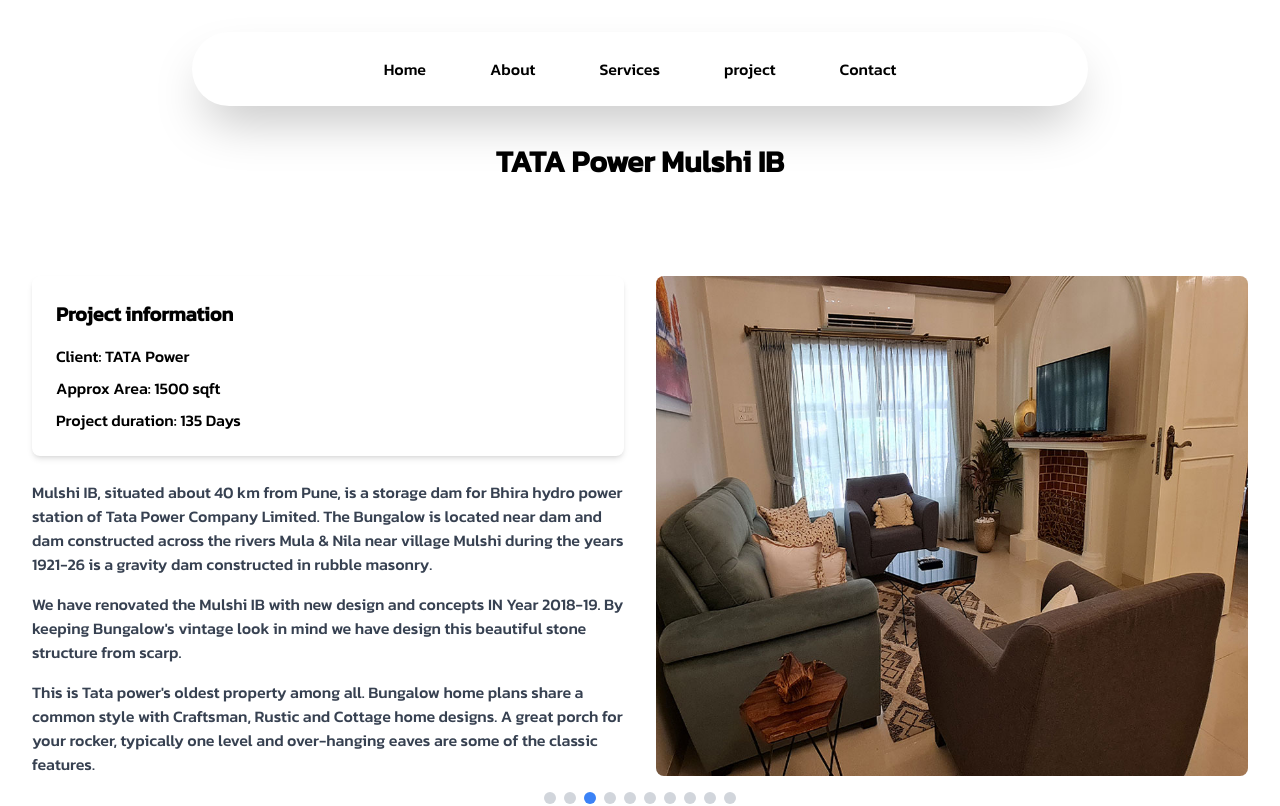
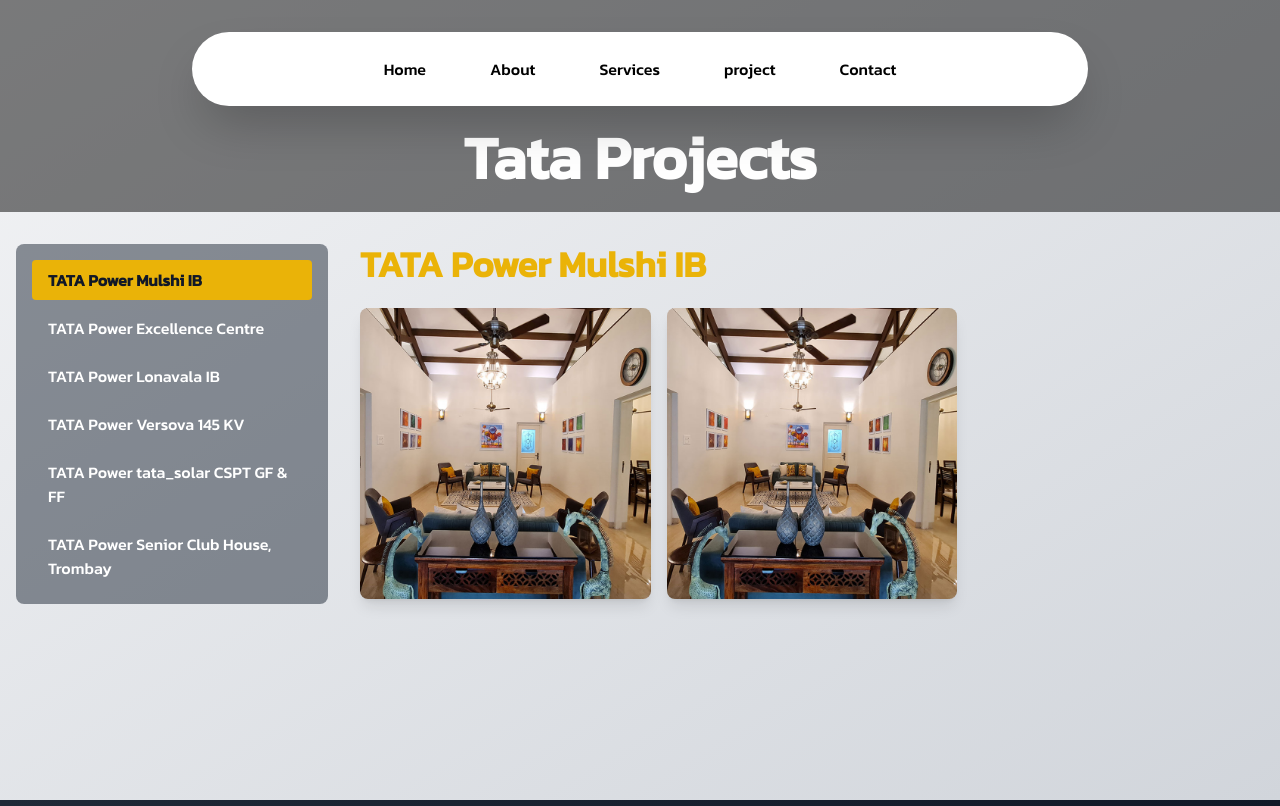
Before and after one commit to AkshayKalamkarr/supremeinfrastructure, a Next.js app: page /project/TATA in a window 1280 px wide. Shown: the top 806 px of the page. Built offline with nearby package versions, Linux system fonts and the light colour scheme.

Commit message:
new code

```diff
--- a/app/project/COACT/page.jsx
+++ b/app/project/COACT/page.jsx
@@ -1,11 +1,97 @@
-import React from 'react'
+'use client'
+import React, { useState, useEffect } from 'react';
+import { motion, AnimatePresence } from 'framer-motion';
 
-const page = () => {
-    return (
-        <div className='text-red-500 bg-yellow-500 text-center mt-96'>
-            Coact
+const images = [
+  '/images/projects/TATA/tata-1.jpg',
+  '/images/projects/TATA/tata-2.jpg',
+  '/images/projects/TATA/tata-3.jpg',
+  '/images/projects/TATA/tata-4.jpg',
+  '/images/projects/TATA/tata-5.jpg',
+  '/images/projects/TATA/tata-6.jpg',
+  '/images/projects/TATA/tata-7.jpg',
+  '/images/projects/TATA/tata-8.jpg',
+  '/images/projects/TATA/tata-9.jpg',
+  '/images/projects/TATA/tata-10.jpg',
+  // Add more image paths as needed
+];
+
+const Coact = () => {
+  const [currentImageIndex, setCurrentImageIndex] = useState(0);
+
+  useEffect(() => {
+    const interval = setInterval(() => {
+      setCurrentImageIndex((prevIndex) => (prevIndex + 1) % images.length);
+    }, 2000);
+
+    return () => clearInterval(interval);
+  }, []);
+
+  return (
+    <div className="w-full mx-auto px-4 sm:px-6 lg:px-8 py-12">
+      <h1 className="text-3xl font-bold text-center mb-8 md:my-24">TATA Power Mulshi IB</h1>
+
+      <div className="grid grid-cols-1 md:grid-cols-2 gap-8">
+        <div className="space-y-6">
+          <div className="bg-white shadow-md rounded-lg p-6">
+            <h2 className="text-xl font-semibold mb-4">Project information</h2>
+            <ul className="space-y-2">
+              <li><span className="font-medium">Client:</span> TATA Power</li>
+              <li><span className="font-medium">Approx Area:</span> 1500 sqft</li>
+              <li><span className="font-medium">Project duration:</span> 135 Days</li>
+            </ul>
+          </div>
+
+          <div className="space-y-4">
+            <p className="text-gray-700">
+              Mulshi IB, situated about 40 km from Pune, is a storage dam for
+              Bhira hydro power station of Tata Power Company Limited. The
+              Bungalow is located near dam and dam constructed across the
+              rivers Mula & Nila near village Mulshi during the years 1921-26 is
+              a gravity dam constructed in rubble masonry.
+            </p>
+            <p className="text-gray-700">
+              We have renovated the Mulshi IB with new design and concepts
+              IN Year 2018-19. By keeping Bungalow's vintage look in mind we
+              have design this beautiful stone structure from scarp.
+            </p>
+            <p className="text-gray-700">
+              This is Tata power's oldest property among all. Bungalow home
+              plans share a common style with Craftsman, Rustic and Cottage
+              home designs. A great porch for your rocker, typically one level
+              and over-hanging eaves are some of the classic features.
+            </p>
+          </div>
         </div>
-    )
-}
 
-export default page
+        <div className="relative h-96 md:h-full">
+          <AnimatePresence initial={false}>
+            <motion.img
+              key={currentImageIndex}
+              src={images[currentImageIndex]}
+              alt={`Tata Power Mulshi IB ${currentImageIndex + 1}`}
+              className="absolute inset-0 w-full h-full object-cover rounded-lg"
+              initial={{ opacity: 0 }}
+              animate={{ opacity: 1 }}
+              exit={{ opacity: 0 }}
+              transition={{ duration: 0.5 }}
+            />
+          </AnimatePresence>
+        </div>
+      </div>
+
+      <div className="flex justify-center mt-4">
+        {images.map((_, index) => (
+          <button
+            key={index}
+            className={`w-3 h-3 rounded-full mx-1 ${index === currentImageIndex ? 'bg-blue-500' : 'bg-gray-300'
+              }`}
+            onClick={() => setCurrentImageIndex(index)}
+          />
+        ))}
+      </div>
+    </div>
+  );
+};
+
+export default Coact;
--- a/app/project/TATA/page.jsx
+++ b/app/project/TATA/page.jsx
@@ -1,97 +1,124 @@
 'use client'
-import React, { useState, useEffect } from 'react';
+import { useState, useEffect } from 'react';
+import Image from 'next/image';
 import { motion, AnimatePresence } from 'framer-motion';
 
-const images = [
-  '/images/projects/TATA/tata-1.jpg',
-  '/images/projects/TATA/tata-2.jpg',
-  '/images/projects/TATA/tata-3.jpg',
-  '/images/projects/TATA/tata-4.jpg',
-  '/images/projects/TATA/tata-5.jpg',
-  '/images/projects/TATA/tata-6.jpg',
-  '/images/projects/TATA/tata-7.jpg',
-  '/images/projects/TATA/tata-8.jpg',
-  '/images/projects/TATA/tata-9.jpg',
-  '/images/projects/TATA/tata-10.jpg',
-  // Add more image paths as needed
+const portfolioItems = [
+  {
+    name: "TATA Power Mulshi IB",
+    images: ['/images/portfolio/img-1.jpg', '/images/portfolio/img-1.jpg', /* up to 10 images */]
+  },
+  {
+    name: "TATA Power Excellence Centre",
+    images: ['/images/portfolio/img-1.jpg', '/images/portfolio/img-1.jpg', /* up to 10 images */]
+  },
+  {
+    name: "TATA Power Lonavala IB",
+    images: ['/images/portfolio/img-1.jpg', '/images/portfolio/img-1.jpg', /* up to 10 images */]
+  },
+  {
+    name: "TATA Power Versova 145 KV",
+    images: ['/images/portfolio/img-1.jpg', '/images/portfolio/img-1.jpg', /* up to 10 images */]
+  },
+  {
+    name: "TATA Power tata_solar CSPT GF & FF",
+    images: ['/images/portfolio/img-1.jpg', '/images/portfolio/img-1.jpg', /* up to 10 images */]
+  },
+  {
+    name: "TATA Power Senior Club House, Trombay",
+    images: ['/images/portfolio/img-1.jpg', '/images/portfolio/img-1.jpg', /* up to 10 images */]
+  },
 ];
 
-const TataPowerMulshiIB = () => {
-  const [currentImageIndex, setCurrentImageIndex] = useState(0);
+export default function Home() {
+  const [selectedCategory, setSelectedCategory] = useState(portfolioItems[0]);
+  const [isOpen, setIsOpen] = useState(false);
 
   useEffect(() => {
-    const interval = setInterval(() => {
-      setCurrentImageIndex((prevIndex) => (prevIndex + 1) % images.length);
-    }, 2000);
-
-    return () => clearInterval(interval);
+    setIsOpen(true);
   }, []);
 
+  const handleCategoryClick = (category) => {
+    setIsOpen(false);
+    setTimeout(() => {
+      setSelectedCategory(category);
+      setIsOpen(true);
+    }, 300);
+  };
+
   return (
-    <div className="w-full mx-auto px-4 sm:px-6 lg:px-8 py-12">
-      <h1 className="text-3xl font-bold text-center mb-8 md:my-24">TATA Power Mulshi IB</h1>
+    <div className="min-h-screen bg-gradient-to-br from-gray-100 to-gray-300 text-white">
+      <header className="bg-black bg-opacity-50 p-6 text-center">
+        <h1 className="text-3xl md:text-4xl font-bold mb-2 mt-8">Supreme Infrastructure Company</h1>
+        <h2 className="text-xl md:text-6xl font-semibold md:mt-8">Tata Projects</h2>
+      </header>
 
-      <div className="grid grid-cols-1 md:grid-cols-2 gap-8">
-        <div className="space-y-6">
-          <div className="bg-white shadow-md rounded-lg p-6">
-            <h2 className="text-xl font-semibold mb-4">Project information</h2>
+      <div className="container mx-auto px-4 py-8 flex flex-col md:flex-row">
+        {/* Sidebar */}
+        <aside className="md:w-1/4 mb-8 md:mb-0">
+          <nav className="bg-gray-800 bg-opacity-50 rounded-lg p-4">
             <ul className="space-y-2">
-              <li><span className="font-medium">Client:</span> TATA Power</li>
-              <li><span className="font-medium">Approx Area:</span> 1500 sqft</li>
-              <li><span className="font-medium">Project duration:</span> 135 Days</li>
+              {portfolioItems.map((item, index) => (
+                <motion.li
+                  key={index}
+                  whileHover={{ scale: 1.05 }}
+                  whileTap={{ scale: 0.95 }}
+                >
+                  <button
+                    onClick={() => handleCategoryClick(item)}
+                    className={`w-full text-left px-4 py-2 rounded transition-colors ${
+                      selectedCategory.name === item.name
+                        ? 'bg-yellow-500 text-gray-900 font-bold'
+                        : 'hover:bg-gray-700'
+                    }`}
+                  >
+                    {item.name}
+                  </button>
+                </motion.li>
+              ))}
             </ul>
-          </div>
+          </nav>
+        </aside>
 
-          <div className="space-y-4">
-            <p className="text-gray-700">
-              Mulshi IB, situated about 40 km from Pune, is a storage dam for
-              Bhira hydro power station of Tata Power Company Limited. The
-              Bungalow is located near dam and dam constructed across the
-              rivers Mula & Nila near village Mulshi during the years 1921-26 is
-              a gravity dam constructed in rubble masonry.
-            </p>
-            <p className="text-gray-700">
-              We have renovated the Mulshi IB with new design and concepts
-              IN Year 2018-19. By keeping Bungalow's vintage look in mind we
-              have design this beautiful stone structure from scarp.
-            </p>
-            <p className="text-gray-700">
-              This is Tata power's oldest property among all. Bungalow home
-              plans share a common style with Craftsman, Rustic and Cottage
-              home designs. A great porch for your rocker, typically one level
-              and over-hanging eaves are some of the classic features.
-            </p>
-          </div>
-        </div>
+        {/* Main Content */}
+        <main className="md:w-3/4 md:pl-8">
+          <AnimatePresence mode="wait">
+            {isOpen && (
+              <motion.div
+                key={selectedCategory.name}
+                initial={{ opacity: 0, y: 20 }}
+                animate={{ opacity: 1, y: 0 }}
+                exit={{ opacity: 0, y: -20 }}
+                transition={{ duration: 0.3 }}
+              >
+                <h2 className="text-3xl md:text-4xl font-extrabold mb-6 text-yellow-500">
+                  {selectedCategory.name}
+                </h2>
 
-        <div className="relative h-96 md:h-full">
-          <AnimatePresence initial={false}>
-            <motion.img
-              key={currentImageIndex}
-              src={images[currentImageIndex]}
-              alt={`Tata Power Mulshi IB ${currentImageIndex + 1}`}
-              className="absolute inset-0 w-full h-full object-cover rounded-lg"
-              initial={{ opacity: 0 }}
-              animate={{ opacity: 1 }}
-              exit={{ opacity: 0 }}
-              transition={{ duration: 0.5 }}
-            />
+                {/* Image Grid */}
+                <div className="grid grid-cols-1 sm:grid-cols-2 lg:grid-cols-3 gap-4">
+                  {selectedCategory.images.map((image, index) => (
+                    <motion.div
+                      key={index}
+                      whileHover={{ scale: 1.05 }}
+                      whileTap={{ scale: 0.95 }}
+                      className="relative aspect-square rounded-lg overflow-hidden shadow-lg"
+                    >
+                      <Image
+                        src={image}
+                        alt={`Image ${index + 1}`}
+                        fill={true}
+                        style={{ objectFit: "cover" }}
+                        className="transition-transform duration-300 hover:scale-110"
+                      />
+                    </motion.div>
+                  ))}
+                </div>
+              </motion.div>
+            )}
           </AnimatePresence>
-        </div>
-      </div>
-
-      <div className="flex justify-center mt-4">
-        {images.map((_, index) => (
-          <button
-            key={index}
-            className={`w-3 h-3 rounded-full mx-1 ${index === currentImageIndex ? 'bg-blue-500' : 'bg-gray-300'
-              }`}
-            onClick={() => setCurrentImageIndex(index)}
-          />
-        ))}
+        </main>
       </div>
     </div>
   );
-};
-
-export default TataPowerMulshiIB;
+}
```
